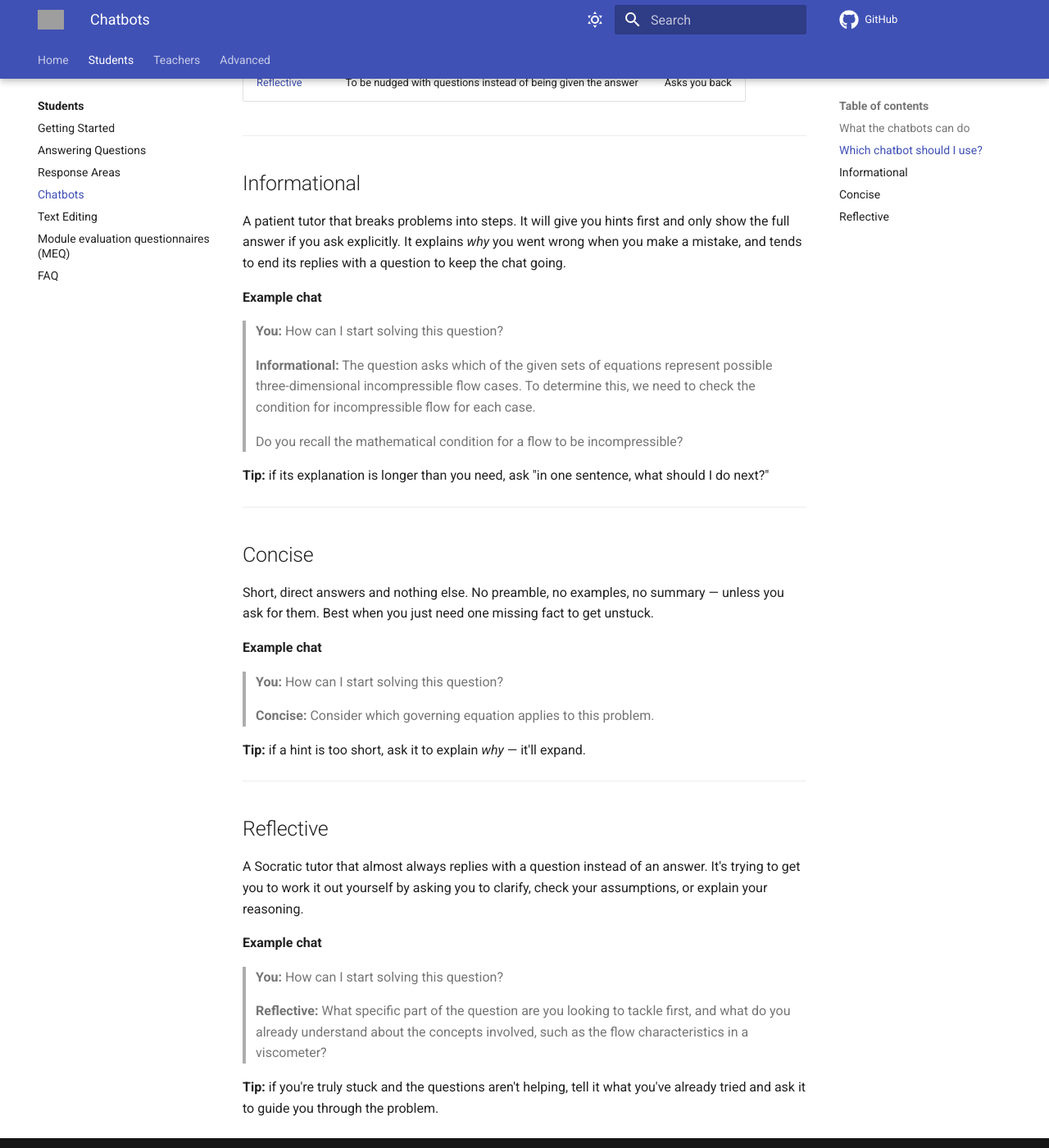
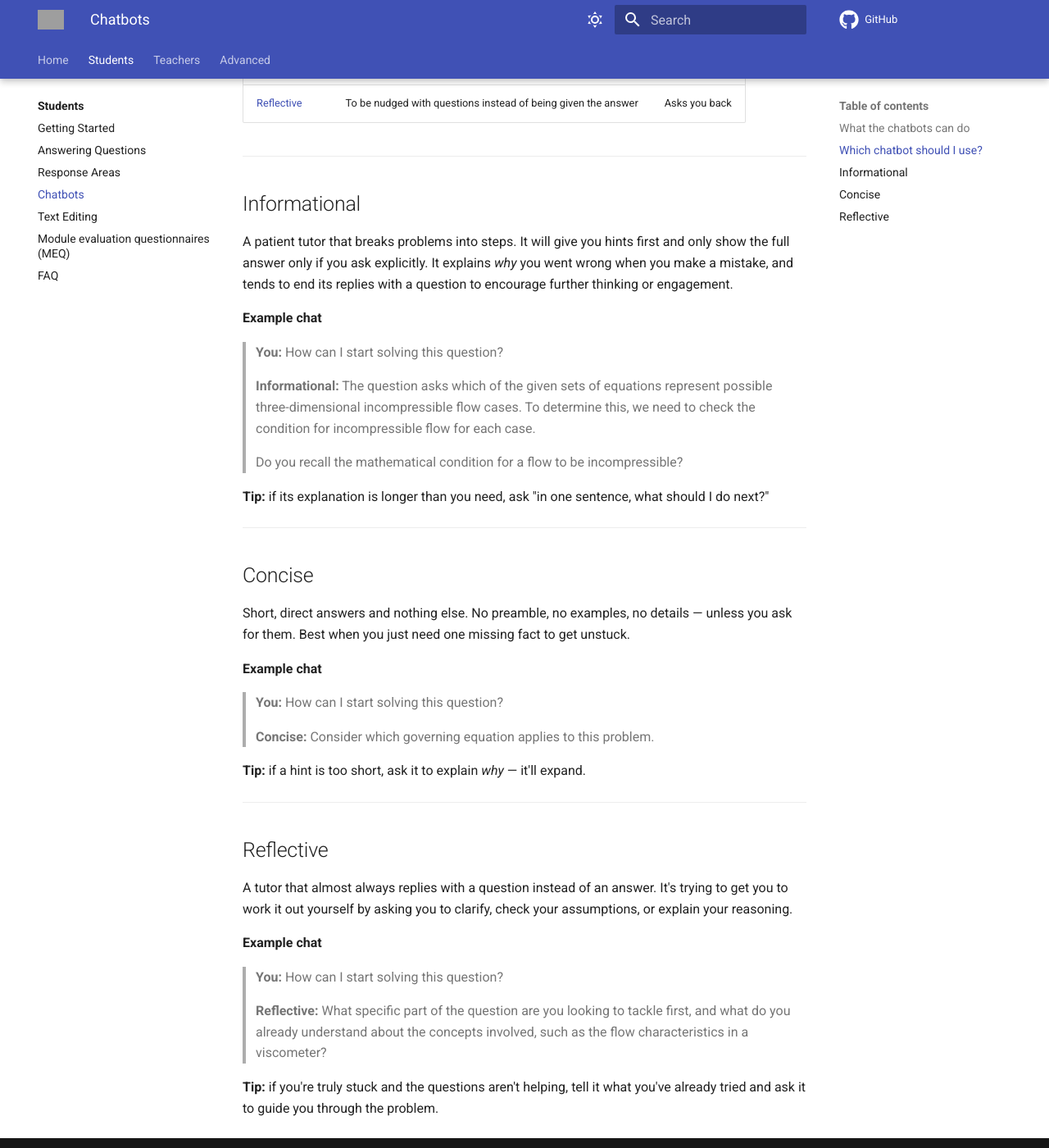
Before and after one commit to lambda-feedback/user-documentation, an MkDocs documentation site: the page built from docs/student/chatbots.md, in a window 1280 px wide and 1400 px high, scrolled down 1220 px. Shown: the whole window at 82% size. Built offline with MkDocs 1.6.1 and Material for MkDocs 9.7.7, drawn with Linux system fonts in a browser that asks for light colours; comment, search, counter and statistics services are not loaded; some of the changed text lies outside the part shown; grey boxes are pictures that could not be loaded.

Commit message:
minor changes

```diff
--- a/docs/student/chatbots.md
+++ b/docs/student/chatbots.md
@@ -23,14 +23,14 @@ Your teacher chooses which chatbot is attached to a question, but if you're choo
 | Chatbot | Use this if you want… | How chatty |
 |---|---|---|
 | [Informational](#informational) | A clear explanation, or for it to walk you through the solution | Verbose |
-| [Concise](#concise) | A quick hint without a wall of text | Short |
+| [Concise](#concise) | A quick hint or clarification without a wall of text | Short |
 | [Reflective](#reflective) | To be nudged with questions instead of being given the answer | Asks you back |
 
 ---
 
 ## Informational
 
-A patient tutor that breaks problems into steps. It will give you hints first and only show the full answer if you ask explicitly. It explains *why* you went wrong when you make a mistake, and tends to end its replies with a question to keep the chat going.
+A patient tutor that breaks problems into steps. It will give you hints first and only show the full answer only if you ask explicitly. It explains *why* you went wrong when you make a mistake, and tends to end its replies with a question to encourage further thinking or engagement.
 
 **Example chat**
 
@@ -46,7 +46,7 @@ A patient tutor that breaks problems into steps. It will give you hints first an
 
 ## Concise
 
-Short, direct answers and nothing else. No preamble, no examples, no summary — unless you ask for them. Best when you just need one missing fact to get unstuck.
+Short, direct answers and nothing else. No preamble, no examples, no details — unless you ask for them. Best when you just need one missing fact to get unstuck.
 
 **Example chat**
 
@@ -60,7 +60,7 @@ Short, direct answers and nothing else. No preamble, no examples, no summary —
 
 ## Reflective
 
-A Socratic tutor that almost always replies with a question instead of an answer. It's trying to get you to work it out yourself by asking you to clarify, check your assumptions, or explain your reasoning.
+A tutor that almost always replies with a question instead of an answer. It's trying to get you to work it out yourself by asking you to clarify, check your assumptions, or explain your reasoning.
 
 **Example chat**
 
```
Also changed, not shown: other parts of docs/student/chatbots.md (+2 -2 lines), docs/teacher/guides/chatbots.md (+2 -4 lines).
